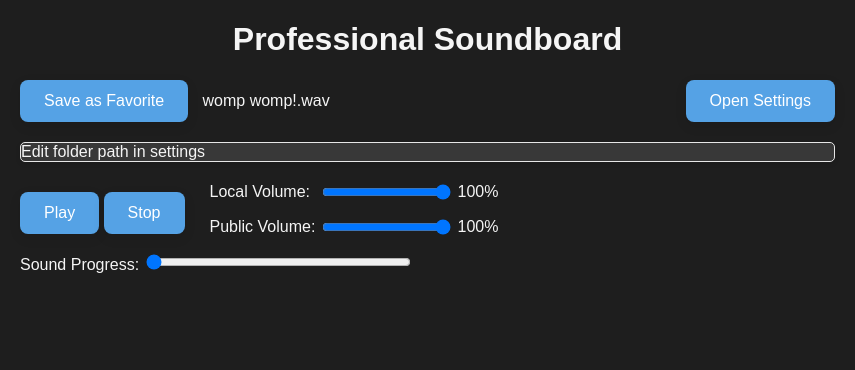
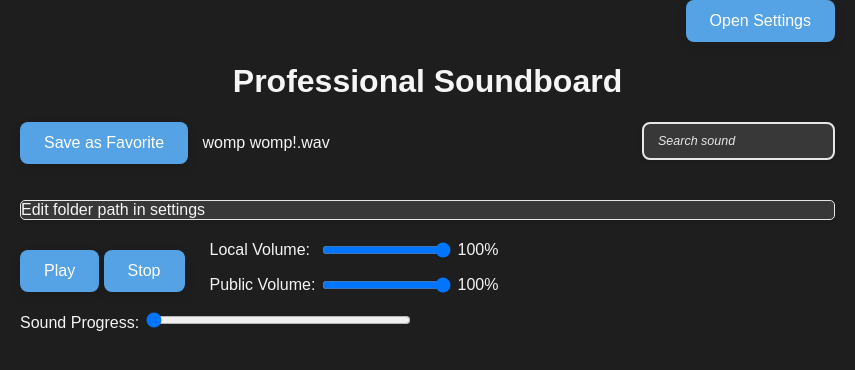
Before and after one commit to kyle-98/Electron-Soundboard, an Electron app: page index.html in a window 855 px wide. Drawn offline with nearby package versions, Linux system fonts and the light colour scheme; no server answers.

Commit message:
added search 💥💫

```diff
--- a/index.html
+++ b/index.html
@@ -7,15 +7,22 @@
     <link rel="stylesheet" href="resources/css/main_style.css">
 </head>
 <body>
+    <div class="settings-bar">
+        <button id="settings-button" class="main-button">Open Settings</button>
+    </div>
+
     <div class="body-header">
         <h1>Professional Soundboard</h1>
     </div>
 
     <div class="body-top-buttons">
-        <button id="settings-button" class="main-button">Open Settings</button>
         <div>
             <button id="fav-button" class="main-button">Save as Favorite</button>
             <span id="fav-sound" style="margin-left: 10px;"></span>
+        </div>
+
+        <div>
+            <input type="text" id="search-sounds" placeholder="Search sound"/>
         </div>
     </div>
 
--- a/main.js
+++ b/main.js
@@ -53,7 +53,6 @@ ipcMain.handle('mp3:getFiles', async (event, directoryPath) => {
     try {
         const files = fs.readdirSync(directoryPath);
         const mp3Files = files.filter(file => path.extname(file).toLowerCase() === '.mp3' ||  path.extname(file).toLowerCase() === '.wav');
-        console.log(mp3Files);
         return mp3Files;
     } catch (error) {
         console.error('Error reading directory:', error);
--- a/resources/css/main_style.css
+++ b/resources/css/main_style.css
@@ -31,10 +31,32 @@ body {
 
 .body-top-buttons {
     display: flex;
-    flex-direction: row-reverse;
     justify-content: space-between;
 }
 
+#search-sounds {
+    max-width: 400px;
+    color: var(--main-text-color);
+    background-color: var(--secondary-background-color);
+    padding: 10px 14px;
+    margin-bottom: 20px;
+    font-size: 12.5px;
+    border: 2px solid var(--accent-color);
+    border-radius: 8px;
+    outline: none;
+    transition: border-color 0.3s, box-shadow 0.3s;
+    box-shadow: 0 2px 5px rgba(0, 0, 0, 0.1);
+}
+
+#search-sounds:focus {
+    border-color: #4A90E2;
+    box-shadow: 0 4px 10px rgba(0, 0, 0, 0.2);
+}
+
+#search-sounds::placeholder {
+    color: var(--accent-color);
+    font-style: italic;
+}
 
 .main-button {
     padding: 12px 24px;
@@ -52,7 +74,12 @@ body {
 .main-button:hover  {
     background-color: var(--primary-button-hover-color);
     box-shadow: 0 6px 20px rgba(0, 0, 0, 0.15);
-  }
+}
+
+.settings-bar {
+    display: flex;
+    justify-content: right;
+}
 
 .modal {
     display: none;
--- a/resources/js/renderer.js
+++ b/resources/js/renderer.js
@@ -250,8 +250,7 @@ document.addEventListener('DOMContentLoaded', async () => {
     });
 
     // DISPLAY MP3 FILES EVENTS
-    const mp3ListContainer = document.getElementById('mp3-list');
-    const mp3ListDisplay = document.getElementById('mp3-list'); // Ensure you have an element with this ID to display the list
+    const mp3ListDisplay = document.getElementById('mp3-list');
     // Function to fetch and display MP3 files
     async function loadMP3Files(folderPath) {
         const mp3Files = await window.erm.getMP3Files(folderPath);
@@ -338,4 +337,28 @@ document.addEventListener('DOMContentLoaded', async () => {
         newTime = (clickX / progressWidth) * duration;
         localSound.seek(newTime);
     });
+
+    //SEARCH SOUNDS
+    const searchBar = document.getElementById('search-sounds');
+    if(searchBar){
+        searchBar.addEventListener('input', () => {
+            const filter = searchBar.value.toLowerCase();
+            const mp3ListItems = document.querySelectorAll('#mp3-list li');
+            let hasItems = false;
+            mp3ListItems.forEach(function(item) {
+                const text = item.textContent.toLowerCase();
+                if(text.includes(filter)){
+                    item.style.display = '';
+                    hasItems = true;
+                } else {
+                    item.style.display = 'none';
+                }
+            });
+            if(!hasItems){
+                showNotification('No sounds found.', '#cf5151');
+            }
+        });
+    }
+
+
 });
```
